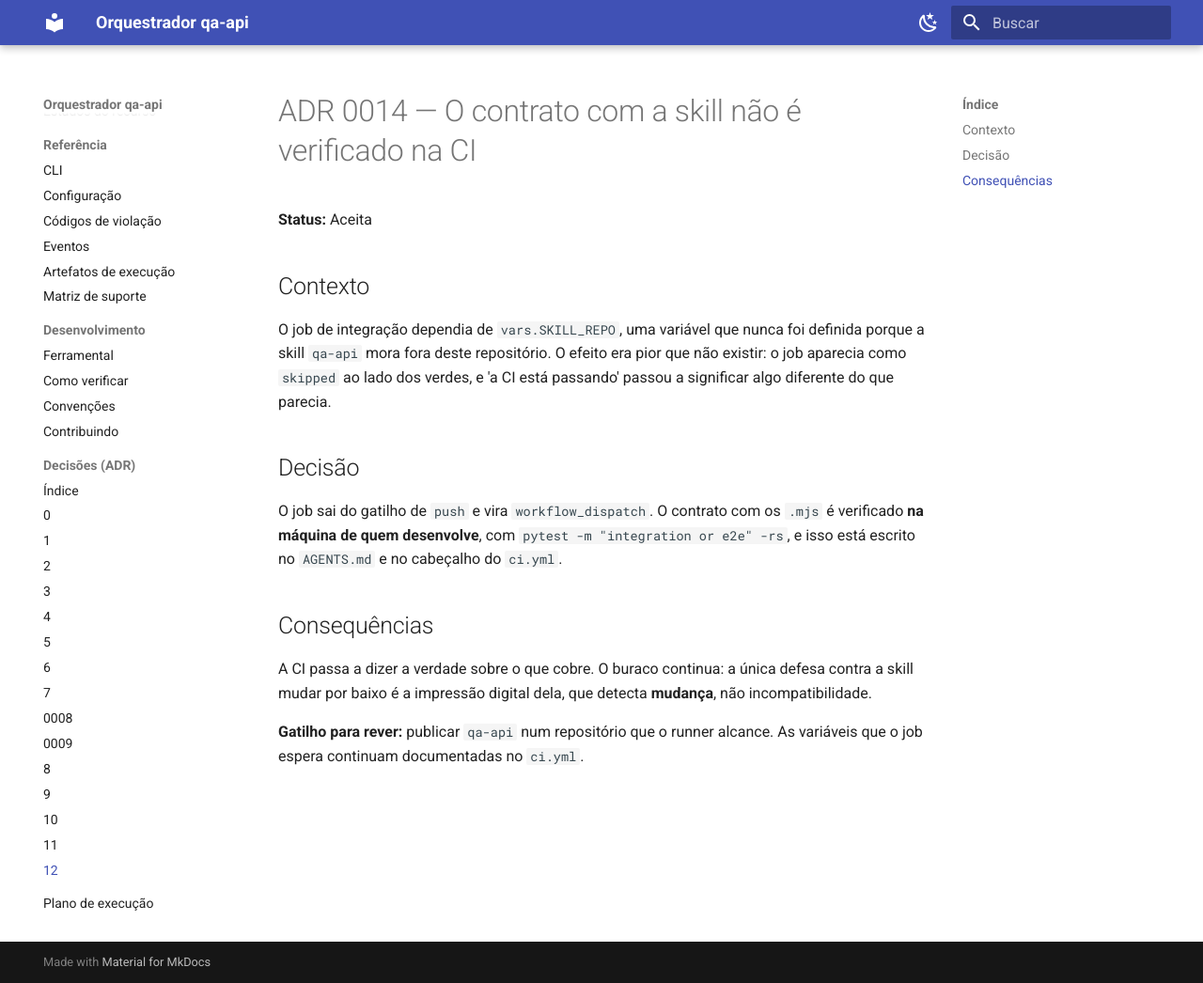
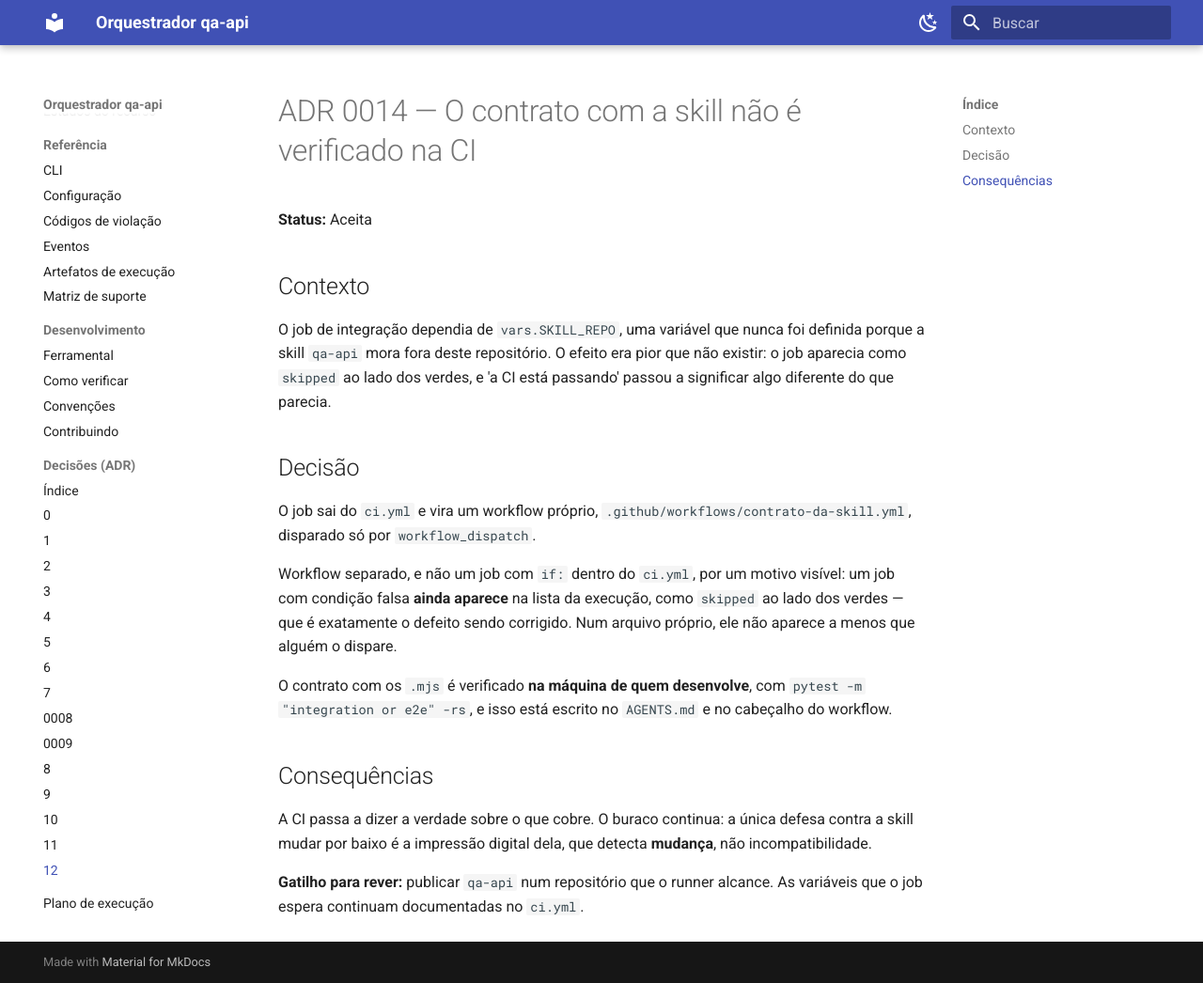
Before and after one commit to MarcosQuintino0/Langchain, an MkDocs documentation site: the page built from docs/adr/0014-contrato-da-skill-fora-da-ci.md, in a window 1280 px wide and 1046 px high. Shown: the whole window at 94% size. Built offline with MkDocs 1.6.1 and Material for MkDocs 9.7.7, drawn with Linux system fonts in a browser that asks for light colours.

Commit message:
O contrato com a skill vira workflow próprio, e some da lista
A Fase 1 tirou o job de integração do gatilho de push, mas ele continuou dentro
do ci.yml com um `if:`. O GitHub mostra job com condição falsa como `skipped`
ao lado dos verdes — que é exatamente o defeito que a mudança existia para
corrigir. Verificado na CI do bloco anterior:

  Lint e tipagem: success
  Testes e cobertura: success
  Site de documentação: success
  Integração (Node 24 + skill qa-api): skipped

Ele agora mora em .github/workflows/contrato-da-skill.yml, disparado só por
workflow_dispatch. Num arquivo próprio, ele não aparece a menos que alguém o
dispare, e "a CI está passando" volta a significar o que parece.

ADR 0014, AGENTS.md e a página "Como verificar" atualizados com o porquê da
separação — job condicional não resolve o problema, workflow separado resolve.

970 testes, `mkdocs build --strict` limpo.

Co-Authored-By: Claude Opus 5 <noreply@anthropic.com>

```diff
--- a/docs/adr/0014-contrato-da-skill-fora-da-ci.md
+++ b/docs/adr/0014-contrato-da-skill-fora-da-ci.md
@@ -8,7 +8,17 @@ O job de integração dependia de `vars.SKILL_REPO`, uma variável que nunca foi
 
 ## Decisão
 
-O job sai do gatilho de `push` e vira `workflow_dispatch`. O contrato com os `.mjs` é verificado **na máquina de quem desenvolve**, com `pytest -m "integration or e2e" -rs`, e isso está escrito no `AGENTS.md` e no cabeçalho do `ci.yml`.
+O job sai do `ci.yml` e vira um workflow próprio,
+`.github/workflows/contrato-da-skill.yml`, disparado só por `workflow_dispatch`.
+
+Workflow separado, e não um job com `if:` dentro do `ci.yml`, por um motivo
+visível: um job com condição falsa **ainda aparece** na lista da execução, como
+`skipped` ao lado dos verdes — que é exatamente o defeito sendo corrigido. Num
+arquivo próprio, ele não aparece a menos que alguém o dispare.
+
+O contrato com os `.mjs` é verificado **na máquina de quem desenvolve**, com
+`pytest -m "integration or e2e" -rs`, e isso está escrito no `AGENTS.md` e no
+cabeçalho do workflow.
 
 ## Consequências
 
```
Also changed, not shown: AGENTS.md (+2 -1 lines), docs/desenvolvimento/como-verificar.md (+2 -2 lines), 2 other files.
